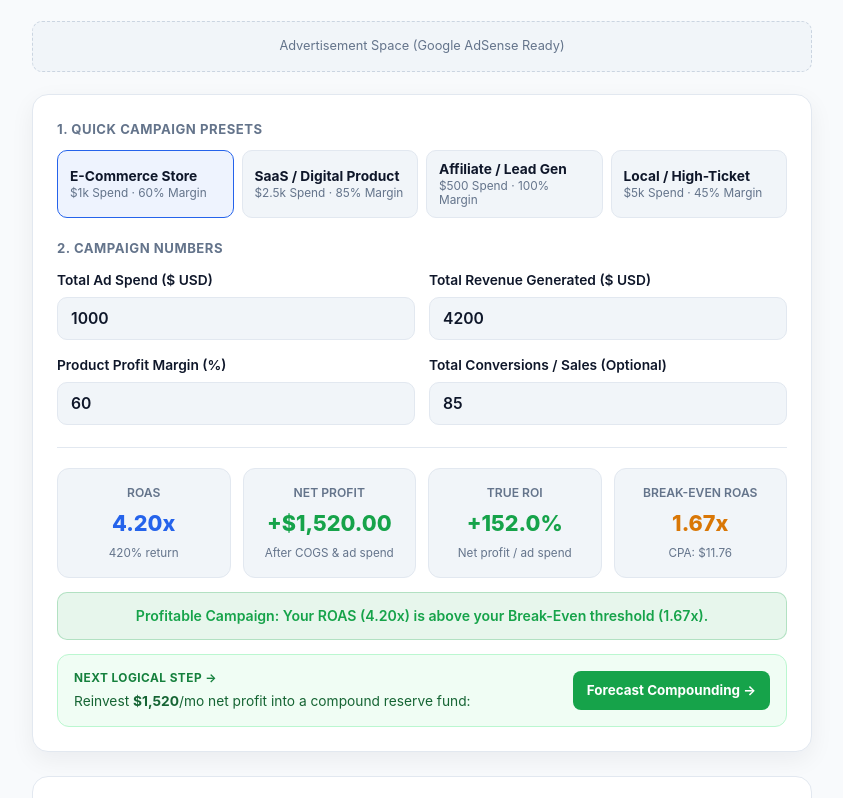
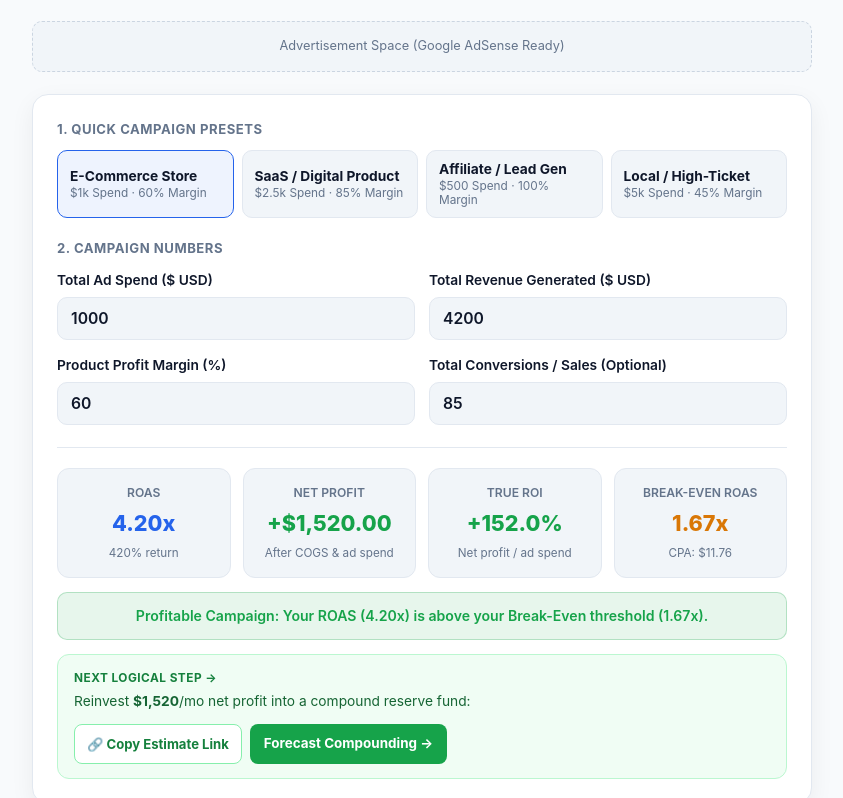
Before and after one commit to valeryivch-maker/roas-roi-calculator, a plain HTML site: page index.html in a window 1280 px wide. Shown: the part 145-943 px from the top of the page, without its empty margins (218-1061 px from the left). Drawn offline with Linux system fonts and the light colour scheme.

Commit message:
Add files via upload

```diff
--- a/index.html
+++ b/index.html
@@ -145,9 +145,13 @@
         <strong style="display:block; font-size:0.74rem; text-transform:uppercase; letter-spacing:0.04em; color:#15803d; margin-bottom:2px;">Next Logical Step &rarr;</strong>
         Reinvest <strong id="next-step-profit">$1,520.00</strong>/mo net profit into a compound reserve fund:
       </div>
-      <a href="#" id="next-step-link" target="_blank" rel="noopener" style="background:#16a34a; color:#ffffff; text-decoration:none; font-weight:700; font-size:0.84rem; padding:9px 14px; border-radius:8px; white-space:nowrap;">Forecast Compounding &rarr;</a>
+      <div style="display:flex; gap:8px; flex-wrap:wrap;">
+        <button type="button" id="share-est-btn" onclick="copyShareLink()" style="background:#ffffff; color:#15803d; border:1px solid #86efac; font-weight:700; font-size:0.82rem; padding:8px 12px; border-radius:8px; cursor:pointer; white-space:nowrap;">&#128279; Copy Estimate Link</button>
+        <a href="#" id="next-step-link" target="_blank" rel="noopener" style="background:#16a34a; color:#ffffff; text-decoration:none; font-weight:700; font-size:0.84rem; padding:9px 14px; border-radius:8px; white-space:nowrap;">Forecast Compounding &rarr;</a>
+      </div>
     </div>
   </main>
+
 
 
   <section class="seo-block">
@@ -275,7 +279,20 @@
     predisLinkEl.href = ['https:/', '/predis.ai', '?ref=valerii-9dde19'].join('');
   }
 
+  function copyShareLink() {
+    const spend = document.getElementById('ad-spend').value || 0;
+    const rev = document.getElementById('ad-rev').value || 0;
+    const margin = document.getElementById('margin').value || 60;
+    const conv = document.getElementById('conversions').value || 0;
+    const url = window.location.origin + window.location.pathname + '?spend=' + encodeURIComponent(spend) + '&rev=' + encodeURIComponent(rev) + '&margin=' + encodeURIComponent(margin) + '&conv=' + encodeURIComponent(conv);
+    navigator.clipboard.writeText(url).then(() => {
+      const btn = document.getElementById('share-est-btn');
+      if (btn) { btn.innerHTML = '&#10003; Link Copied!'; setTimeout(() => { btn.innerHTML = '&#128279; Copy Estimate Link'; }, 1800); }
+    });
+  }
+
   (function initFromUrl() {
+
 
     const params = new URLSearchParams(window.location.search);
     const pSpend = params.get('spend');
```
